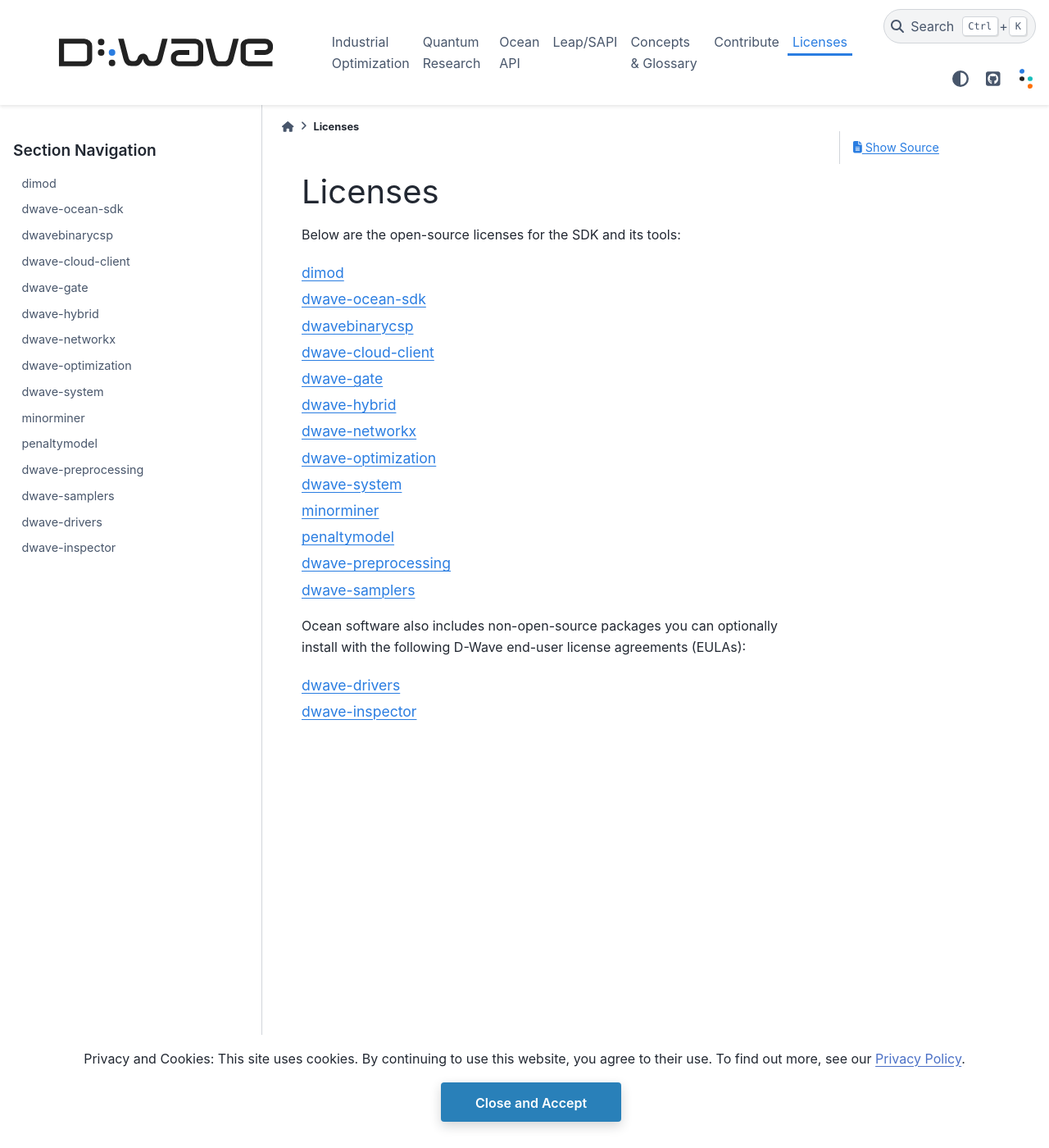
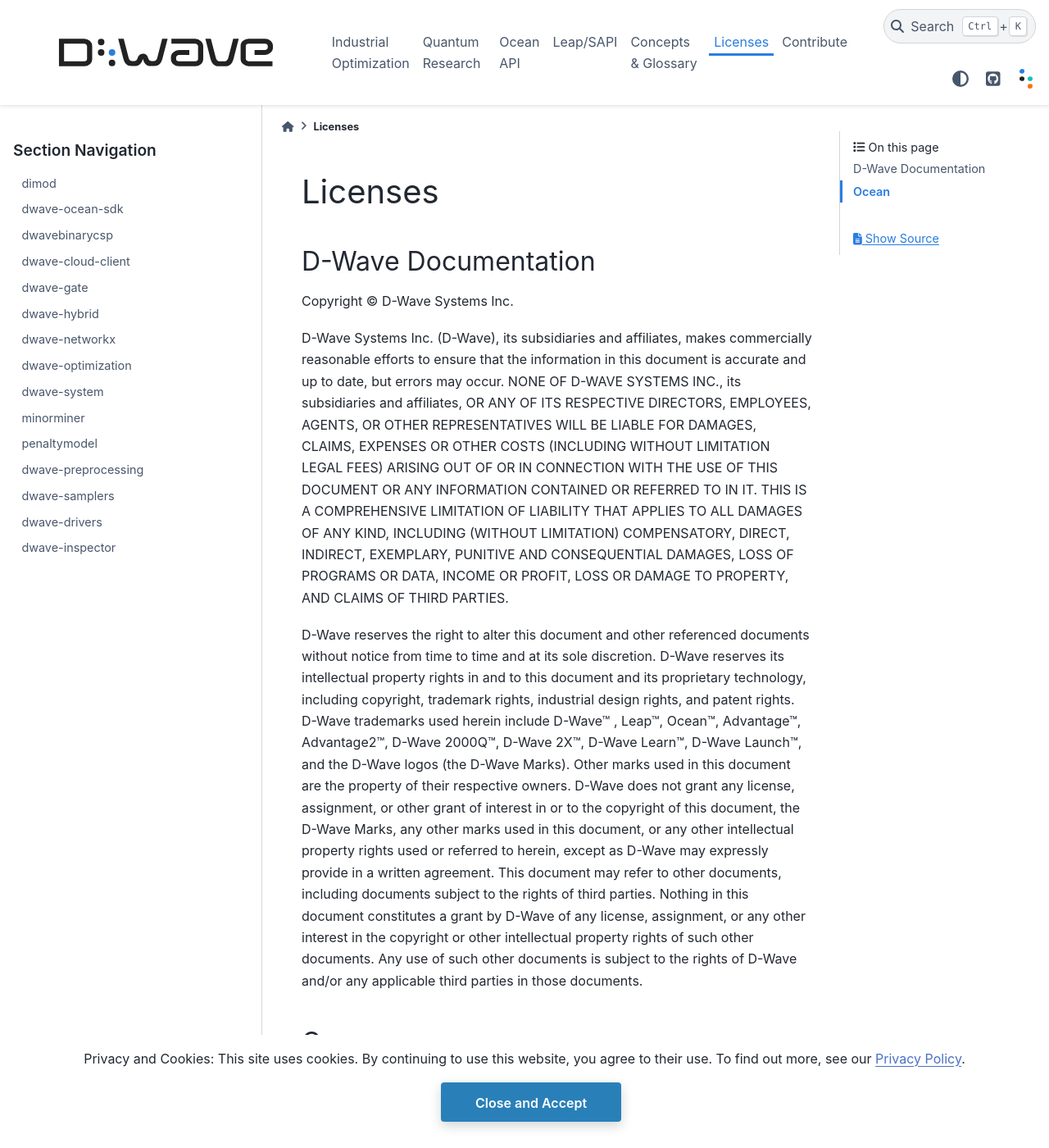
Before and after one commit to dwavesystems/dwave-ocean-sdk, a Sphinx documentation site: the page built from docs/licenses.rst, in a window 1280 px wide and 1400 px high. Shown: the whole window at 82% size. Built offline with Sphinx 7.4.7 and the PyData theme 0.15.4, drawn with Linux system fonts in a browser that asks for light colours; pages that are not in the unit, such as notebooks, are missing from menus.

Commit message:
Update license & contribute, GM intro

```diff
--- a/docs/licenses.rst
+++ b/docs/licenses.rst
@@ -3,6 +3,48 @@
 ========
 Licenses
 ========
+
+D-Wave Documentation
+====================
+
+Copyright |copy| |dwave_systems_inc|
+
+|dwave_systems_inc| (|dwave_short|), its subsidiaries and affiliates,
+makes commercially reasonable efforts to ensure that the information
+in this document is accurate and up to date, but errors may occur.
+NONE OF D-WAVE SYSTEMS INC., its subsidiaries and affiliates, OR ANY OF ITS
+RESPECTIVE DIRECTORS, EMPLOYEES, AGENTS, OR OTHER REPRESENTATIVES WILL BE
+LIABLE FOR DAMAGES, CLAIMS, EXPENSES OR OTHER COSTS (INCLUDING WITHOUT
+LIMITATION LEGAL FEES) ARISING OUT OF OR IN CONNECTION WITH THE USE OF THIS
+DOCUMENT OR ANY INFORMATION CONTAINED OR REFERRED TO IN IT. THIS IS A
+COMPREHENSIVE LIMITATION OF LIABILITY THAT APPLIES TO ALL DAMAGES OF ANY KIND,
+INCLUDING (WITHOUT LIMITATION) COMPENSATORY, DIRECT, INDIRECT, EXEMPLARY,
+PUNITIVE AND CONSEQUENTIAL DAMAGES, LOSS OF PROGRAMS OR DATA, INCOME OR PROFIT,
+LOSS OR DAMAGE TO PROPERTY, AND CLAIMS OF THIRD PARTIES.
+
+|dwave_short| reserves the right to alter this document and other referenced
+documents without notice from time to time and at its sole discretion.
+|dwave_short| reserves its intellectual property rights in and to this document
+and its proprietary technology, including copyright, trademark rights,
+industrial design rights, and patent rights. |dwave_short| trademarks used herein
+include |dwave_short_tm|, |cloud_tm|, Ocean\ |tm|, |dwave_5kq_tm|,
+Advantage2\ |tm|, |dwave_2kq|\ |tm|, |dwave_short| 2X\ |tm|,
+|dwave_short| Learn\ |tm|, |dwave_short| Launch\ |tm|,
+and the |dwave_short| logos (the |dwave_short| Marks). Other marks used
+in this document are the property of their respective owners.
+|dwave_short| does not grant any license, assignment, or other grant of interest in
+or to the copyright of this document, the |dwave_short| Marks, any other marks used in
+this document, or any other intellectual property rights used or referred to herein,
+except as |dwave_short| may expressly provide in a written agreement.
+This document may refer to other documents, including documents subject to the rights
+of third parties. Nothing in this document constitutes a grant by |dwave_short|
+of any license, assignment, or any other interest in the copyright
+or other intellectual property rights of such other documents.
+Any use of such other documents is subject to the rights of
+|dwave_short| and/or any applicable third parties in those documents.
+
+Ocean
+=====
 
 Below are the open-source licenses for the SDK and its tools:
 
--- a/docs/quantum_research/qpu_section_intro.rst
+++ b/docs/quantum_research/qpu_section_intro.rst
@@ -8,6 +8,7 @@
     :maxdepth: 1
 
     qpu_qa_explained
+    qpu_gm_explained
     qpu_workflow
     qpu_intro_classical
     qpu_intro_quantum_solvers
```
Also changed, not shown: docs/index.rst (+6 -6 lines), docs/quantum_research/qpu_gm_explained.rst (added, +7 -0 lines).
